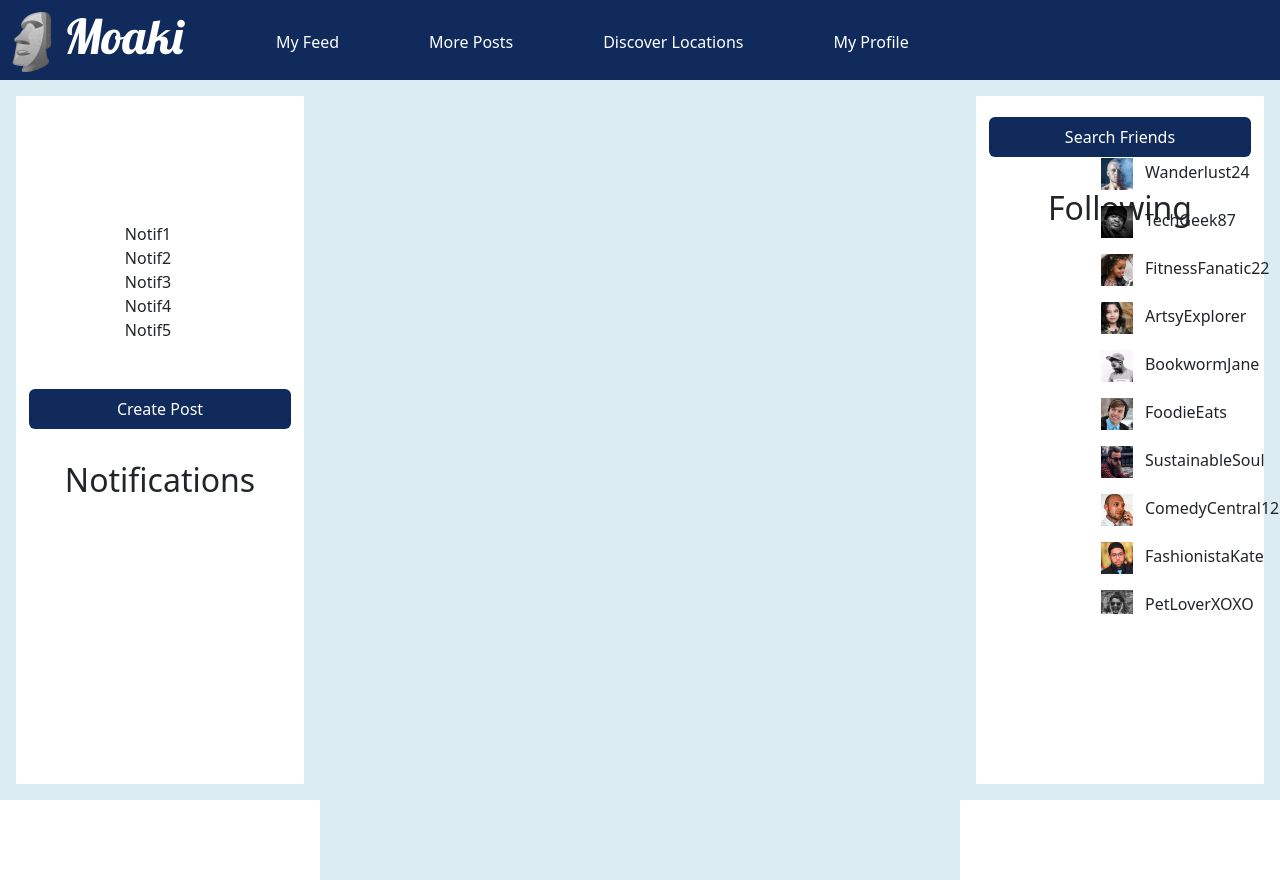
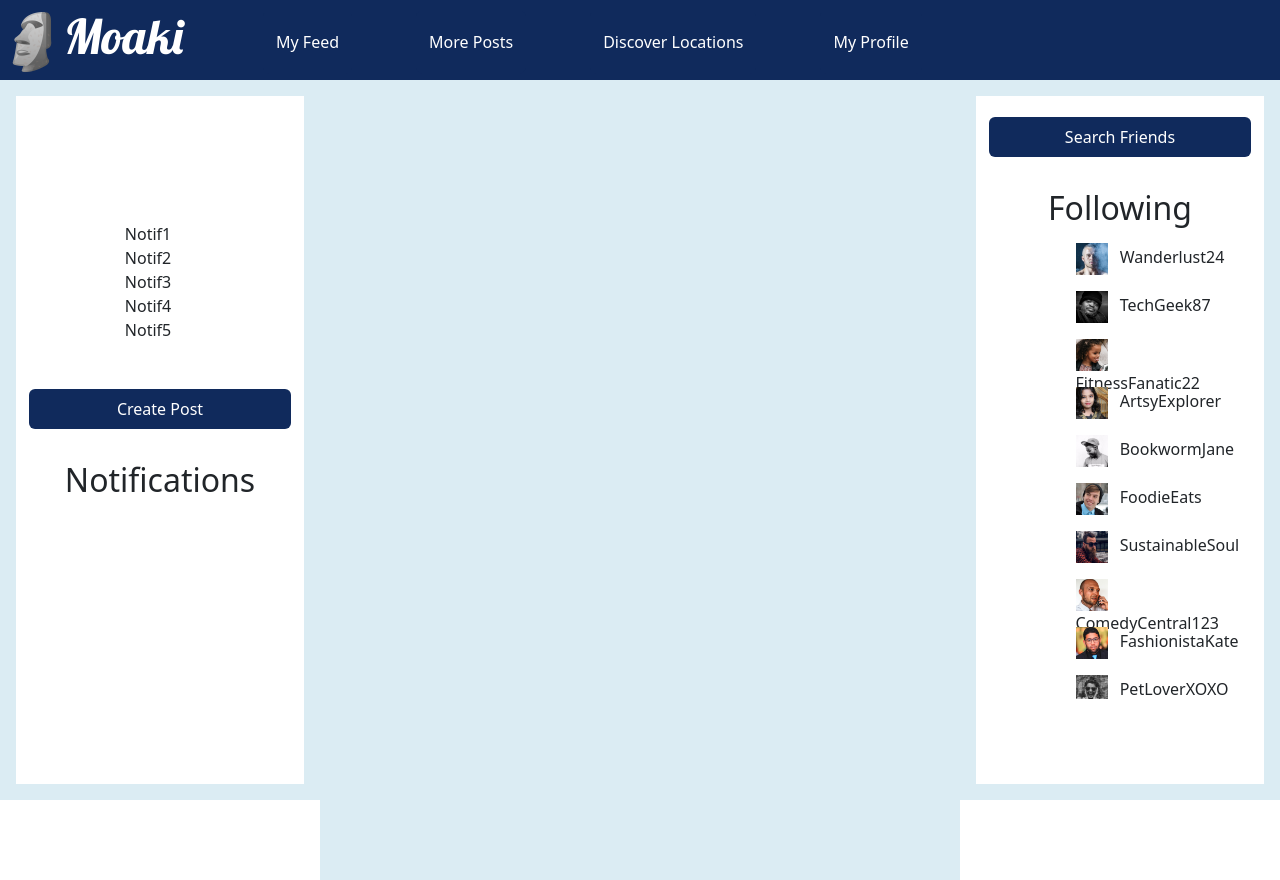
Before and after one commit to MoiseAlexandru/Moaki_Frontend, a React (Create React App) app in the folder react-app/: page /create-post in a window 1280 px wide. Built offline with nearby package versions, Linux system fonts and the light colour scheme.

Commit message:
rezolvat css la following list

```diff
--- a/react-app/src/css/followedByMe.css
+++ b/react-app/src/css/followedByMe.css
@@ -5,7 +5,6 @@
 }
 
 .followedByMeContainer {
-    position: relative;
     height: 100%;
 }
 
@@ -20,11 +19,6 @@
     align-items: center;
 
     margin: 0;
-    margin-left: 6rem;
-    position: absolute;
-    top: 40%;
-    -ms-transform: translateY(-50%);
-    transform: translateY(-50%);
 }
 
 .followEntry {
@@ -32,10 +26,9 @@
 }
 
 .followEntry {
-    width: 100%;
     height: 3rem;
     padding: 0.5rem;
-
+    padding-left: 30%;
 }
 
 .followEntry span {
@@ -63,3 +56,6 @@
     background-color: var(--button-hover-color);
     color: var(--text-color);
 }
+.followedByMeContainer h2 {
+    top: 10%;
+}
--- a/react-app/src/css/mainPage.css
+++ b/react-app/src/css/mainPage.css
@@ -67,7 +67,6 @@
     top: 0;
     bottom: 0;
 
-
 }
 
 .firstCol {
```
